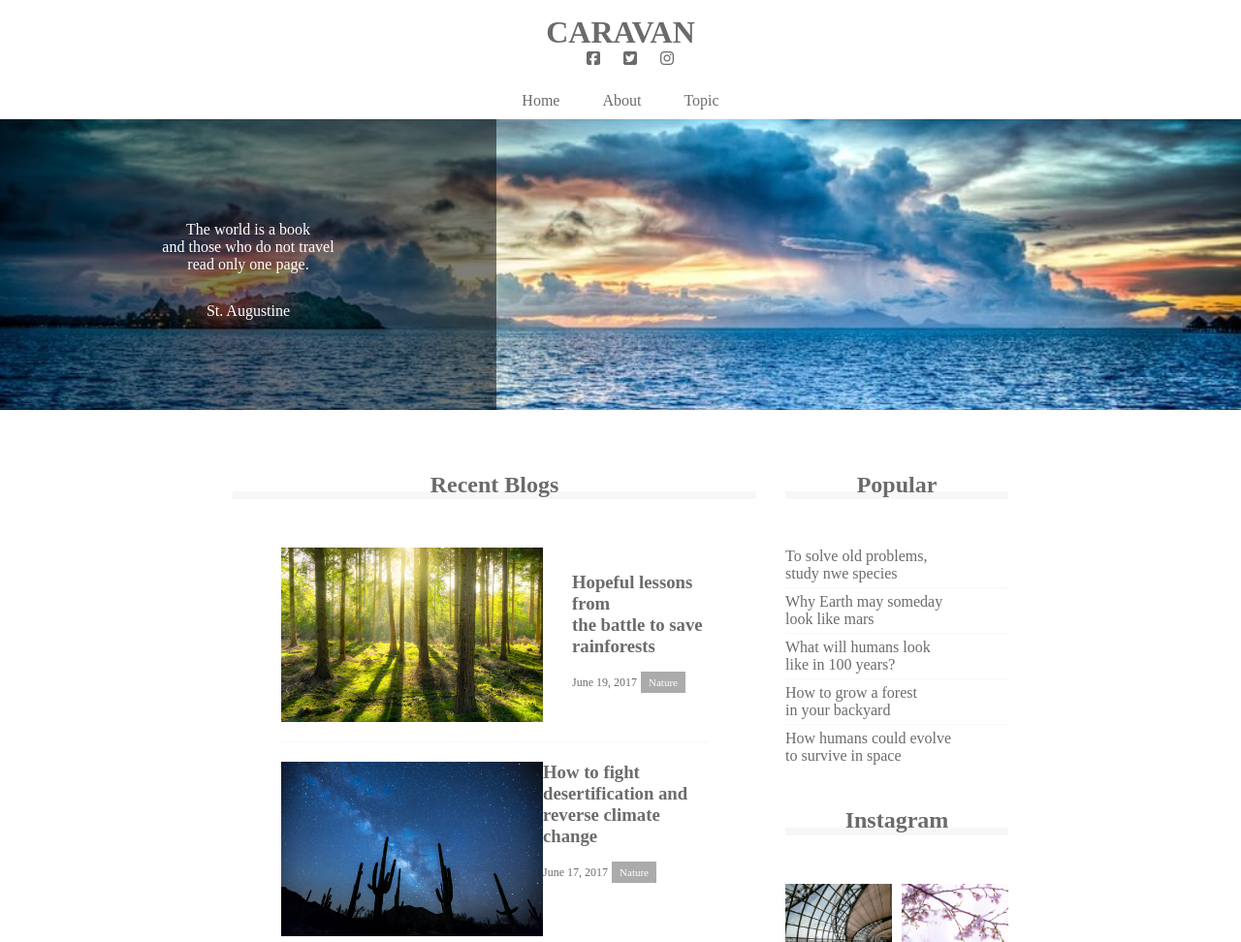
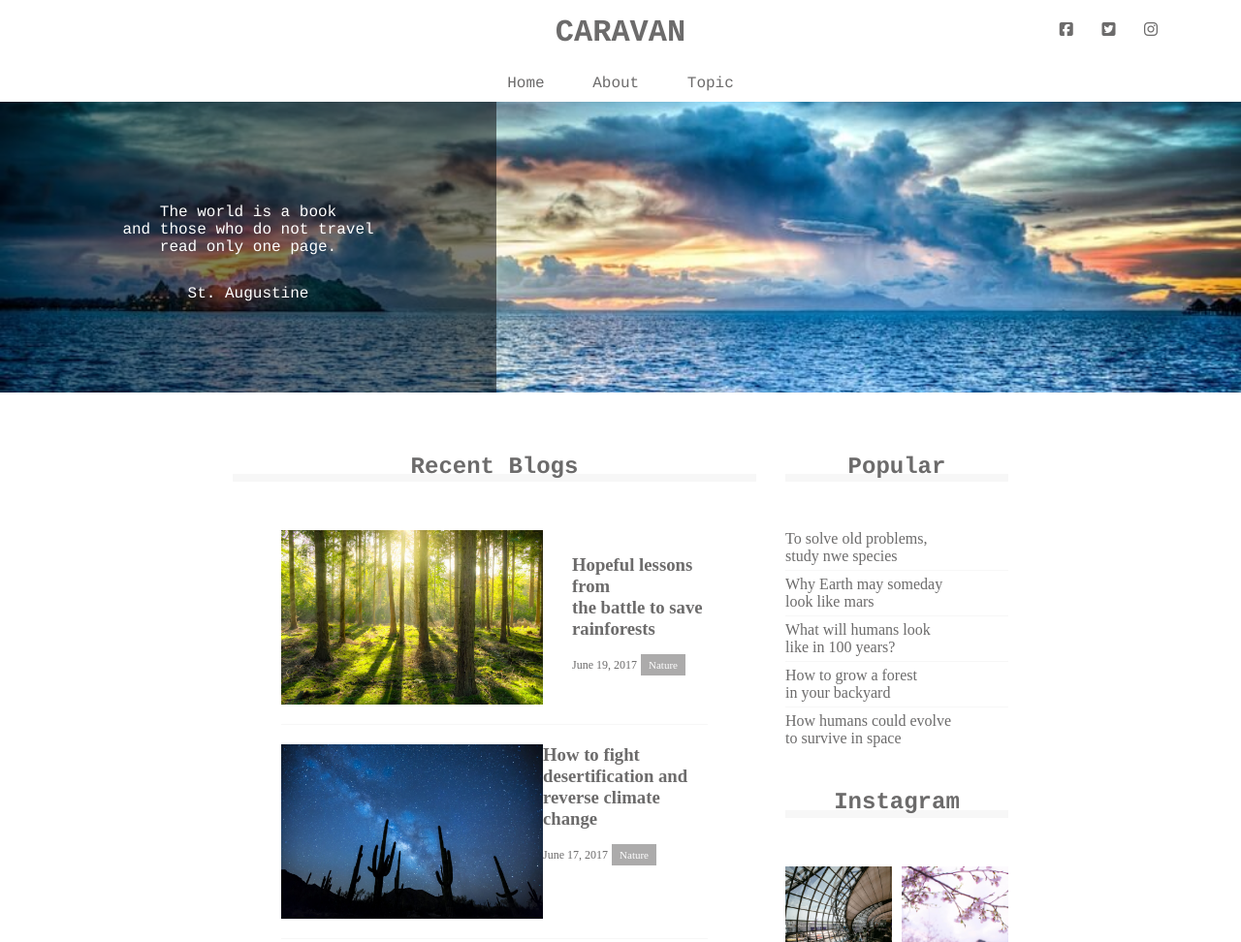
Before and after one commit to areryhgd/caravan, a plain HTML site: page index.html in a window 1280 px wide. Shown: the top 972 px of the page at 97% size. Drawn offline with Linux system fonts and the light colour scheme.

Commit message:
[Finish]1-9

```diff
--- a/style.css
+++ b/style.css
@@ -8,6 +8,10 @@
 
 a {
   text-decoration: none;
+}
+
+header,nav,h2, .main-visual,footer{
+ font-family: Chalkduster,"Bradley Hand", Courier,"Segoe Print", sans-serif;
 }
 
 header {
@@ -21,6 +25,12 @@ header {
 .social i{
  display: inline-block;
  margin-left: 20px;
+}
+
+.social{
+ position: absolute;
+ top: 22px;
+ right: 22px;
 }
 
 header .heading {
```
